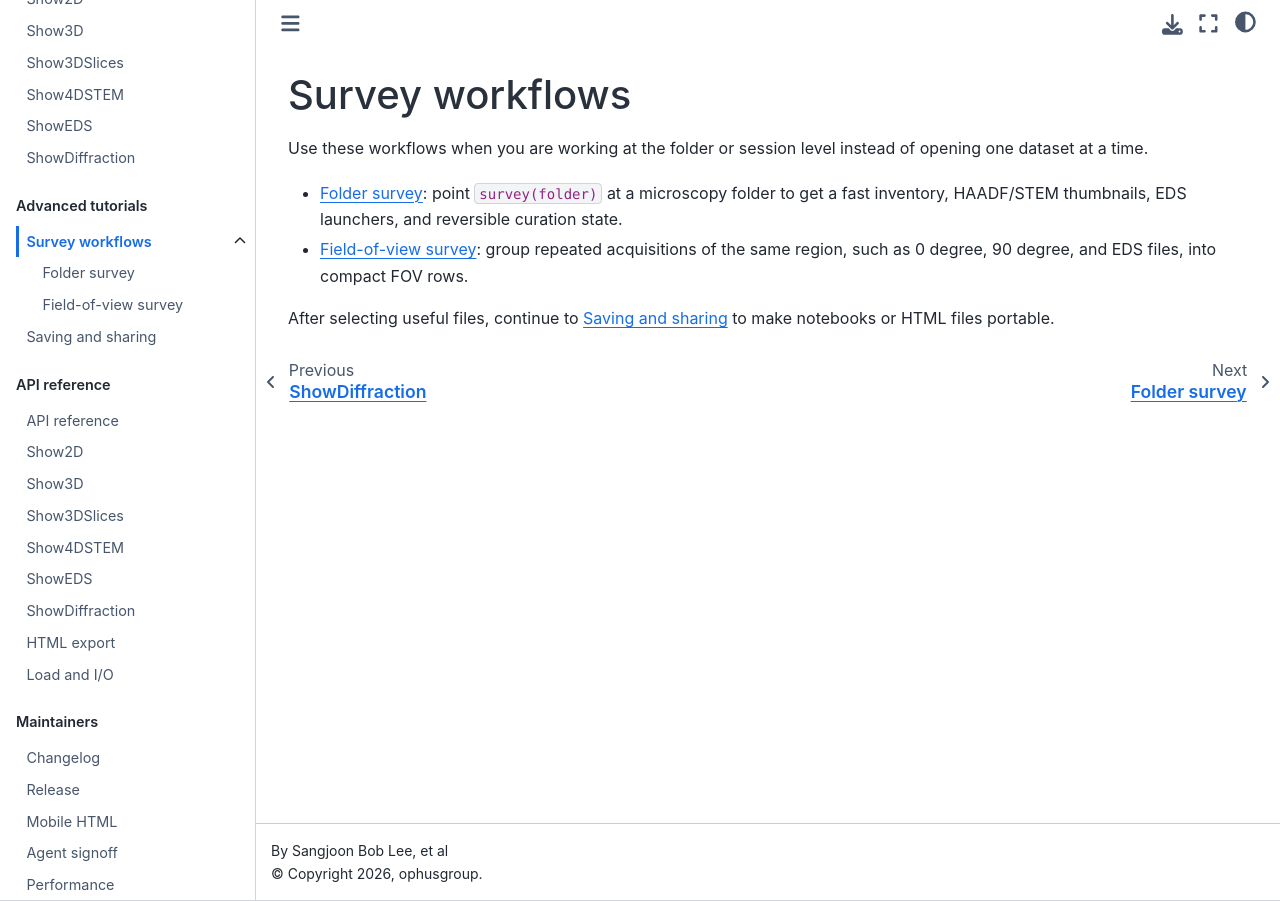
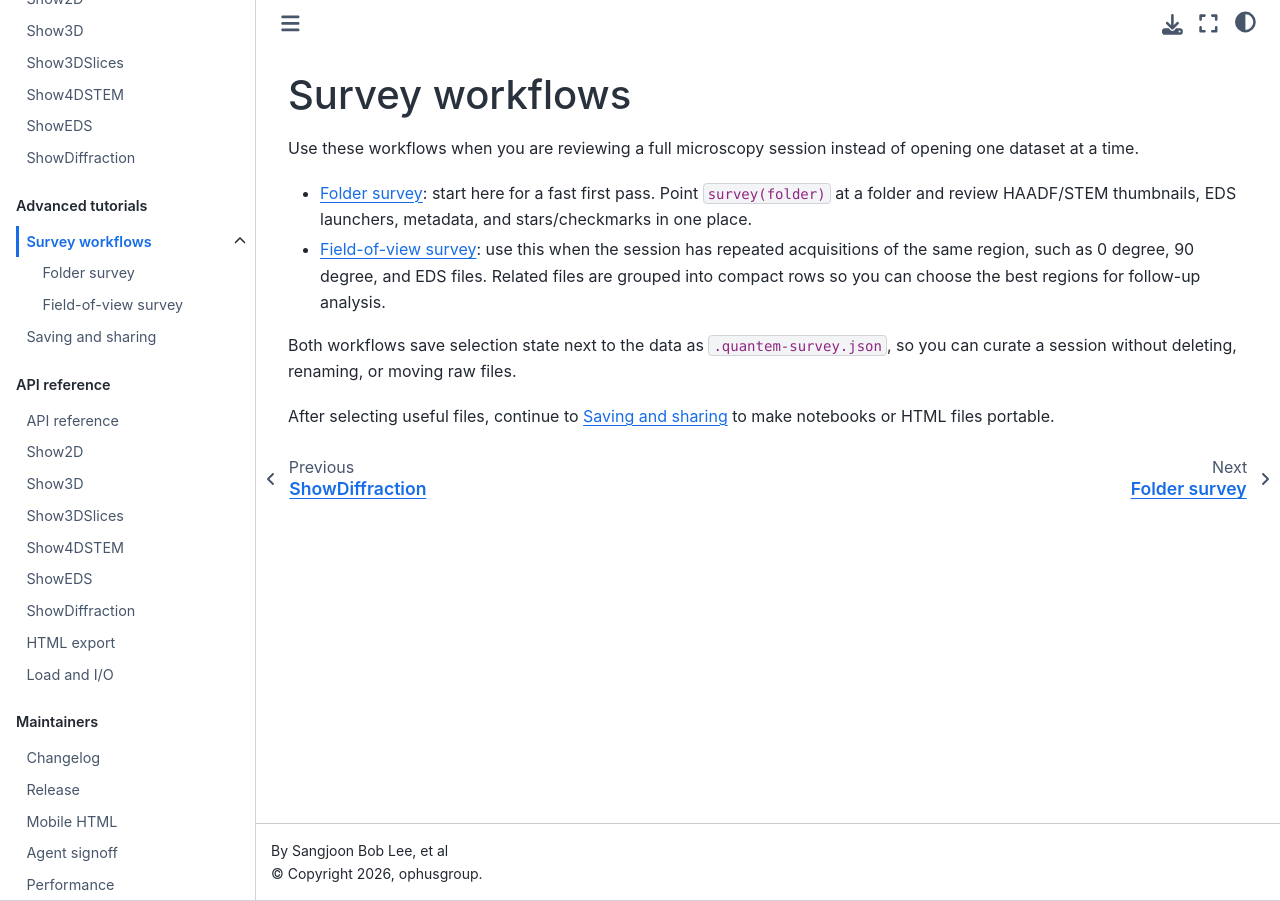
Before and after one commit to bobleesj/quantem.widget, a Jupyter Book: the page built from docs/tutorials/survey_workflows.md, in a window 1280 px wide. Built offline with Jupyter Book 1.0.4 settings and Sphinx 7.4.7 and the Sphinx Book theme 1.1.4, drawn with Linux system fonts in a browser that asks for light colours.

Commit message:
docs: make survey tutorials friendlier

```diff
--- a/docs/tutorials/survey_workflows.md
+++ b/docs/tutorials/survey_workflows.md
@@ -1,13 +1,18 @@
 # Survey workflows
 
-Use these workflows when you are working at the folder or session level instead
-of opening one dataset at a time.
+Use these workflows when you are reviewing a full microscopy session instead of
+opening one dataset at a time.
 
-- [Folder survey](./survey): point `survey(folder)` at a microscopy folder to get a
-  fast inventory, HAADF/STEM thumbnails, EDS launchers, and reversible curation
-  state.
-- [Field-of-view survey](./survey_fov): group repeated acquisitions of the same
-  region, such as 0 degree, 90 degree, and EDS files, into compact FOV rows.
+- [Folder survey](./survey): start here for a fast first pass. Point
+  `survey(folder)` at a folder and review HAADF/STEM thumbnails, EDS launchers,
+  metadata, and stars/checkmarks in one place.
+- [Field-of-view survey](./survey_fov): use this when the session has repeated
+  acquisitions of the same region, such as 0 degree, 90 degree, and EDS files.
+  Related files are grouped into compact rows so you can choose the best regions
+  for follow-up analysis.
 
-After selecting useful files, continue to [Saving and sharing](./widget_export) to
-make notebooks or HTML files portable.
+Both workflows save selection state next to the data as `.quantem-survey.json`,
+so you can curate a session without deleting, renaming, or moving raw files.
+
+After selecting useful files, continue to [Saving and sharing](./widget_export)
+to make notebooks or HTML files portable.
```
Also changed, not shown: docs/tutorials/survey.ipynb, docs/tutorials/survey_fov.ipynb.
